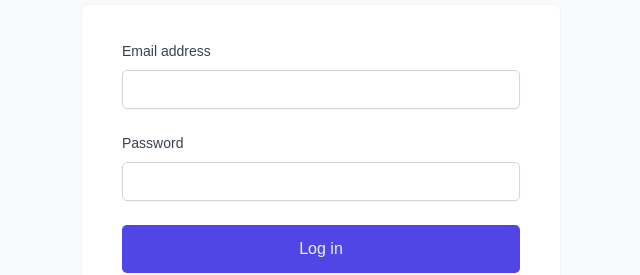
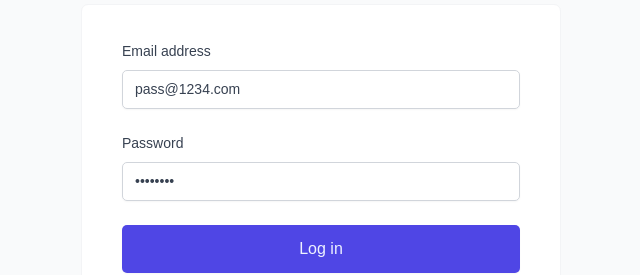
Before and after one commit to Whiz225/Booking-App, a React (Vite) app: page /login in a window 1280 px wide. Shown: the part 348-623 px from the top of the page, without its empty margins (319-959 px from the left). Built offline with nearby package versions, Linux system fonts and the light colour scheme.

Commit message:
LoginForm.jsx update

```diff
--- a/src copy/features/authentication/LoginForm.jsx
+++ b/src copy/features/authentication/LoginForm.jsx
@@ -7,8 +7,8 @@ import { useLogin } from "./useLogin";
 import SpinnerMini from "../../ui/SpinnerMini";
 
 function LoginForm() {
-  const [email, setEmail] = useState("");
-  const [password, setPassword] = useState("");
+  const [email, setEmail] = useState("pass@1234.com");
+  const [password, setPassword] = useState("pass1234");
   const { login, isLoading } = useLogin();
 
   function handleSubmit(e) {
--- a/src copy/features/authentication/UserAvatar.jsx
+++ b/src copy/features/authentication/UserAvatar.jsx
@@ -29,7 +29,7 @@ function UserAvatar() {
   return (
     <StyledUserAvatar>
       <Avatar
-        src={`img/users/${avatar || "default-user.jpg"}`}
+        src={`users/${avatar || "default-user.jpg"}`}
         alt={`Avatar of ${fullName}`}
       />
       <span>{fullName}</span>
```
Also changed, not shown: public/users/default-user.jpg (renamed from public/default-user.jpg).
